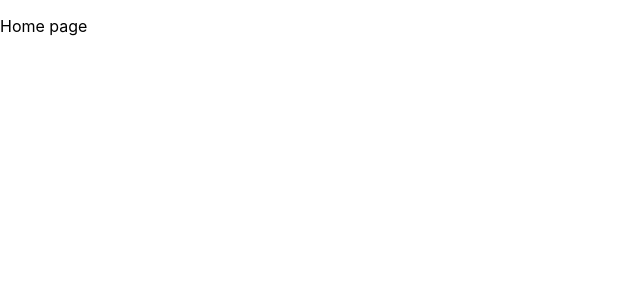
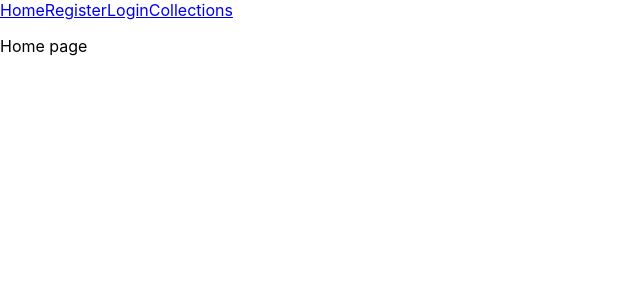
Before and after one commit to denisbalazic/collecta-ui, a React (Create React App) app: page / in a window 1280 px wide. Shown: the top 300 px of the page, without its empty margins (0-640 px from the left). Built offline with nearby package versions, Linux system fonts and the light colour scheme.

Commit message:
feat: Add few routes and pages

```diff
--- /dev/null
+++ b/src/components/layout/Layout.tsx
@@ -0,0 +1,13 @@
+import React from 'react';
+import Navbar from './Navbar';
+
+const Layout = ({children}: {children: any}) => {
+    return (
+        <div>
+            <Navbar />
+            {children}
+        </div>
+    );
+};
+
+export default Layout;
--- /dev/null
+++ b/src/components/layout/Navbar.tsx
@@ -0,0 +1,15 @@
+import React from 'react';
+import {NavLink} from 'react-router-dom';
+
+const Navbar = () => {
+    return (
+        <div>
+            <NavLink to="/">Home</NavLink>
+            <NavLink to="/Register">Register</NavLink>
+            <NavLink to="/login">Login</NavLink>
+            <NavLink to="/collections">Collections</NavLink>
+        </div>
+    );
+};
+
+export default Navbar;
--- a/src/router/Router.tsx
+++ b/src/router/Router.tsx
@@ -1,14 +1,15 @@
 import React from 'react';
 import {BrowserRouter, Route, Routes} from 'react-router-dom';
 import {routes} from './routes';
+import Layout from '../components/layout/Layout';
 
-const App = () => {
+const Router = () => {
     return (
         <BrowserRouter>
             <Routes>
-                {routes.map(({path, roles = [], component}) =>
+                {routes.map(({path, roles = [], component}, index) =>
                     roles.length === 0 ? (
-                        <Route path={path} element={React.createElement(component)} />
+                        <Route key={index} path={path} element={<Layout>{React.createElement(component)}</Layout>} />
                     ) : (
                         <Route path={path} element={React.createElement(component)} />
                     )
@@ -18,4 +19,4 @@ const App = () => {
     );
 };
 
-export default App;
+export default Router;
--- a/src/router/routes.ts
+++ b/src/router/routes.ts
@@ -1,11 +1,31 @@
 import Home from '../views/Home';
+import Register from '../views/auth/Register';
+import Login from '../views/auth/Login';
+import Collections from '../views/collection/Collections';
 
 export const routes = [
     {
         title: 'Home',
         path: '/',
-        exact: true,
         roles: [],
         component: Home,
     },
+    {
+        title: 'Register',
+        path: '/register',
+        roles: [],
+        component: Register,
+    },
+    {
+        title: 'Login',
+        path: '/login',
+        roles: [],
+        component: Login,
+    },
+    {
+        title: 'Collections',
+        path: '/collections',
+        roles: [],
+        component: Collections,
+    },
 ];
--- /dev/null
+++ b/src/views/auth/Login.tsx
@@ -0,0 +1,11 @@
+import React from 'react';
+
+const Login = () => {
+    return (
+        <div>
+            <p>Login</p>
+        </div>
+    );
+};
+
+export default Login;
--- /dev/null
+++ b/src/views/auth/Register.tsx
@@ -0,0 +1,11 @@
+import React from 'react';
+
+const Register = () => {
+    return (
+        <div>
+            <p>Register</p>
+        </div>
+    );
+};
+
+export default Register;
--- /dev/null
+++ b/src/views/collection/Collections.tsx
@@ -0,0 +1,11 @@
+import React from 'react';
+
+const Collections = () => {
+    return (
+        <div>
+            <p>Collections</p>
+        </div>
+    );
+};
+
+export default Collections;
```
